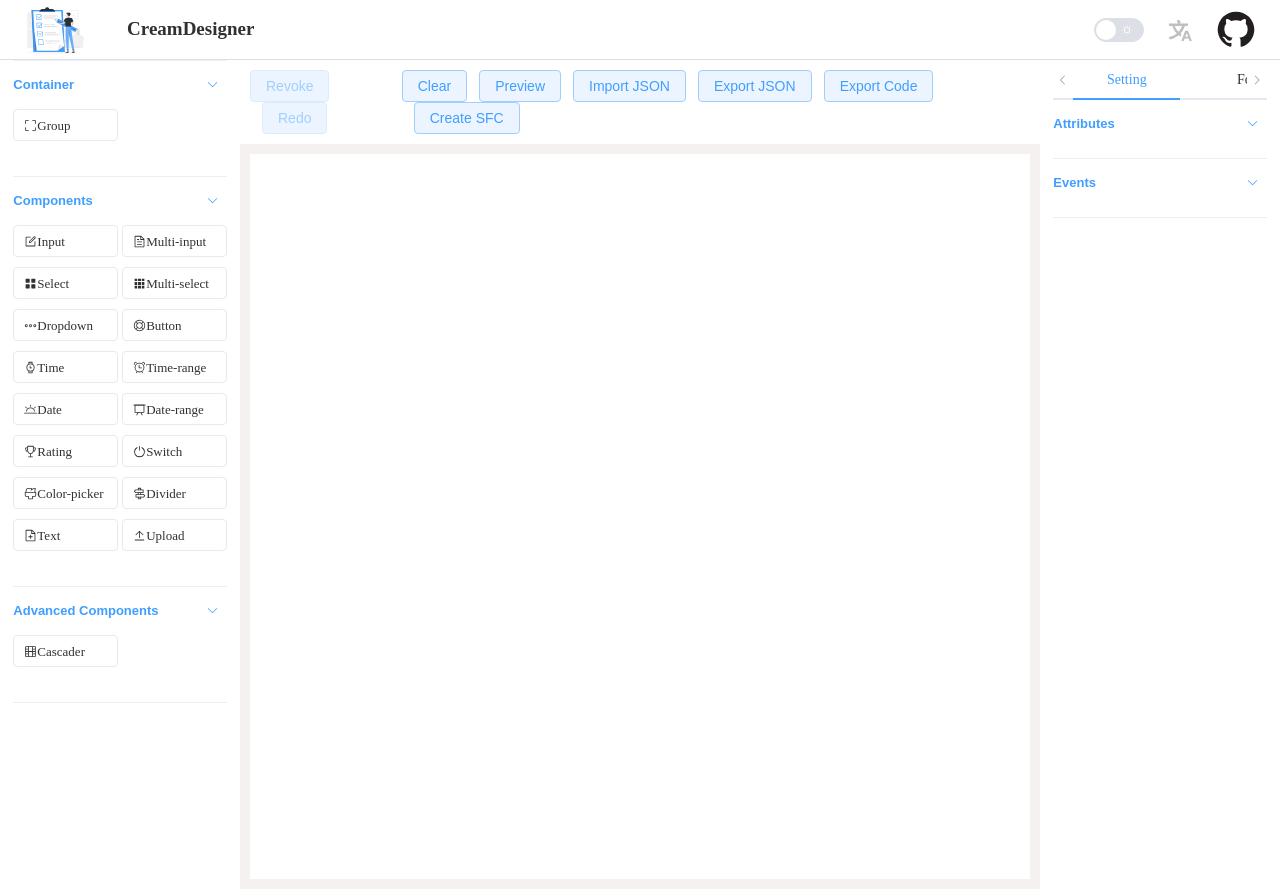
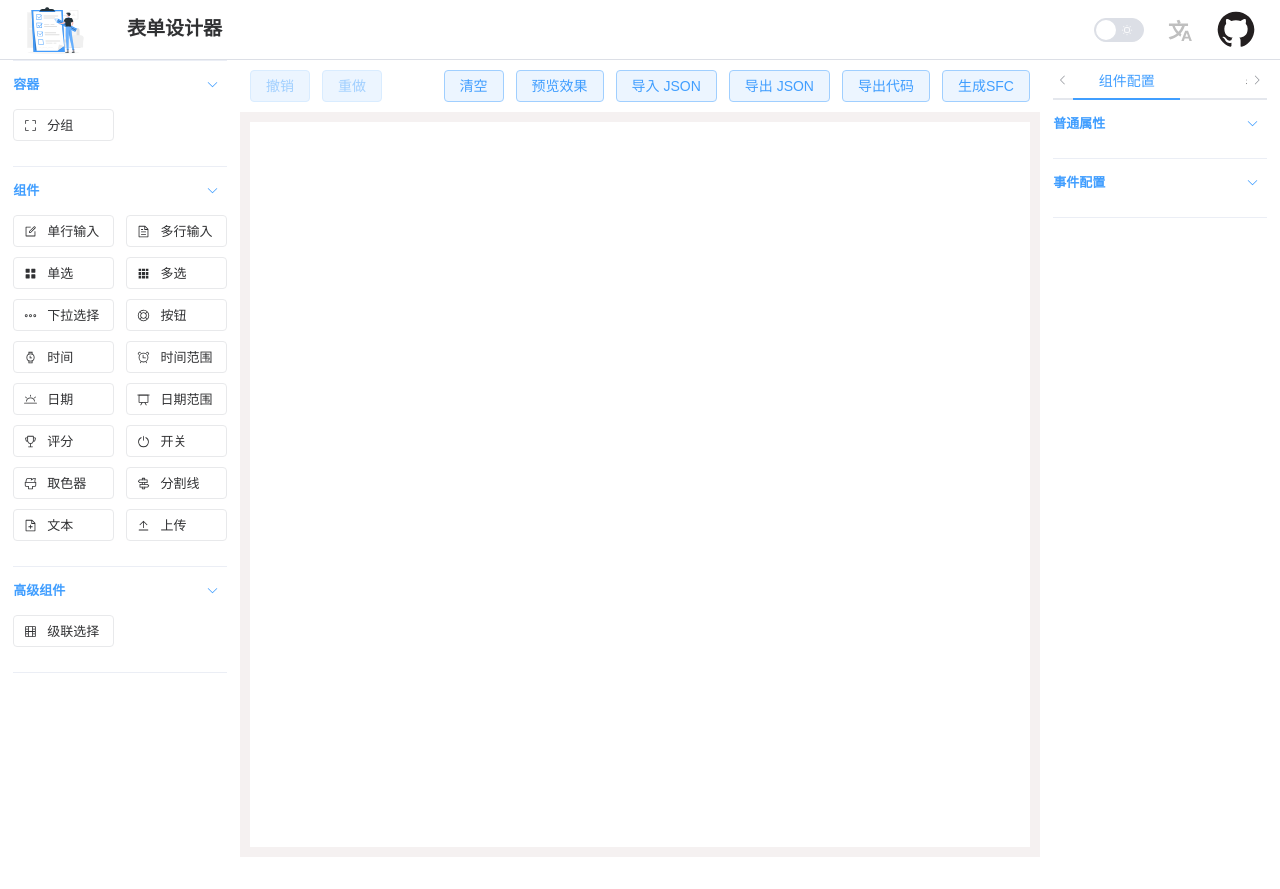
Before and after one commit to Ny9u/cream-designer, a Vue app: page / in a window 1280 px wide. After the commit the page ends 857 px from the top, so only its background shows below. Built offline with nearby package versions, Linux system fonts and the light colour scheme.

Commit message:
优化项目

```diff
--- a/src/components/form-designer/form-widget/container-widget/container-wrapper.vue
+++ b/src/components/form-designer/form-widget/container-widget/container-wrapper.vue
@@ -9,7 +9,7 @@
 		<div class="active" v-if="widget == designer.selectedWidget && isDesign">
 			<div class="active-title">
 				<el-icon><Rank /></el-icon>
-				<span>{{ widget.displayName }}</span>
+				<span>{{ widget.type }}</span>
 			</div>
 			<div class="active-action">
 				<el-icon @click.stop="selectParent"><Back /></el-icon>
@@ -90,7 +90,7 @@
 			border: 2px solid #409eff;
 		}
 		&.unactive {
-			border: 1px dashed black;
+			border: 1px solid black;
 		}
 		:deep(.el-form-item) {
 			position: relative;
--- a/src/components/form-designer/form-widget/field-widget/date-range-widget.vue
+++ b/src/components/form-designer/form-widget/field-widget/date-range-widget.vue
@@ -21,7 +21,7 @@
 	import formItemWrapper from './form-item-wrapper.vue'
 
 	defineOptions({
-		name: 'date-range-widget',
+		name: 'dateRange-widget',
 		mixins: [registerEvents],
 	})
 
--- a/src/components/form-designer/form-widget/field-widget/form-item-wrapper.vue
+++ b/src/components/form-designer/form-widget/field-widget/form-item-wrapper.vue
@@ -21,9 +21,9 @@
 			<div class="active-border"></div>
 			<div class="active-drag">
 				<el-icon><Rank /></el-icon>
-				<span>{{ widget.displayName }}</span>
+				<span>{{ widget.type}}</span>
 				<!-- 隐藏icon -->
-				<el-icon v-if="widget.options.hidden"><Hide /></el-icon>
+				<el-icon v-if="widget.options.hidden" style="margin-left: 3px;"><Hide /></el-icon>
 			</div>
 			<div class="active-action">
 				<el-icon @click.stop="selectParent"><Back /></el-icon>
--- a/src/components/form-designer/form-widget/field-widget/time-range-widget.vue
+++ b/src/components/form-designer/form-widget/field-widget/time-range-widget.vue
@@ -29,7 +29,7 @@
 	import { reactive, computed } from 'vue'
 
 	defineOptions({
-		name: 'time-range-widget',
+		name: 'timeRange-widget',
 		mixins: [registerEvents],
 	})
 
--- a/src/components/form-designer/widget-panel/WidgetPanel.vue
+++ b/src/components/form-designer/widget-panel/WidgetPanel.vue
@@ -228,7 +228,7 @@
 		flex-wrap: wrap;
 	}
 	.item.move {
-		width: 49%;
+		width: 47%;
 		box-sizing: border-box;
 		height: 25px;
 		cursor: move;
@@ -240,11 +240,14 @@
 		font-size: 13px;
 		display: flex;
 		align-items: center;
-		/*.el-icon {
-    margin-right: 5px;
-  }
-  &.selected {
-    border: 2px dashed #409eff;
-  }*/
+		.el-icon {
+			margin-right: 10px;
+		}
+	}
+	.item.move:nth-last-child(2){
+		margin-bottom: 0;
+	}
+	.item.move:last-child {
+		margin-bottom: 0;
 	}
 </style>
--- a/src/components/form-designer/widget-panel/widgetConfig.js
+++ b/src/components/form-designer/widget-panel/widgetConfig.js
@@ -378,7 +378,7 @@ export const basicFields = [
 			// 通用属性-------------------------
 			propName: '', // 字段名称
 			defaultValue: '', // 初始值
-			label: 'date-range',
+			label: 'dateRange',
 			labelAlign: 'left',
 			labelWidth: '80',
 			labelHidden: false,
--- a/src/i18n/i18n.js
+++ b/src/i18n/i18n.js
@@ -4,7 +4,7 @@ import en_US from './langs/en_US'
 export function getI18n() {
   const i18n = new createI18n({
     legacy: false,
-    locale: 'en_US',
+    locale: 'zh_CN',
     messages: {
       zh_CN: zh_CN,
       en_US: en_US,
```
